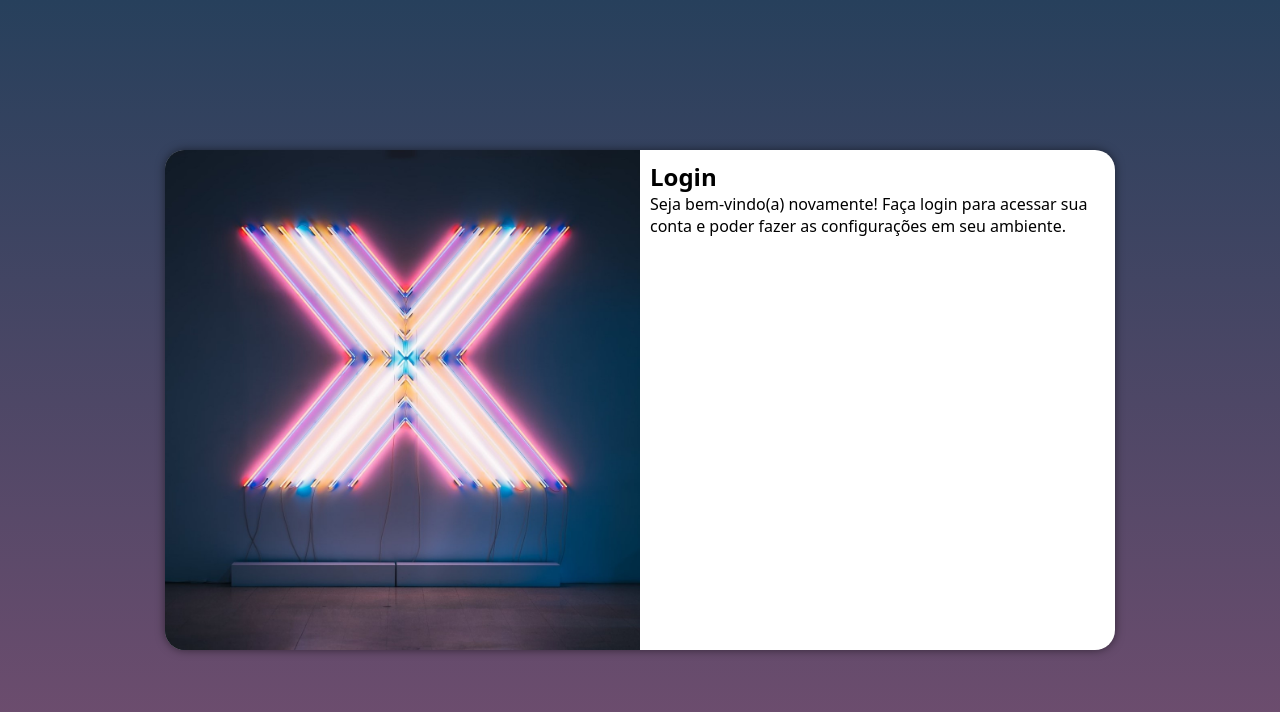
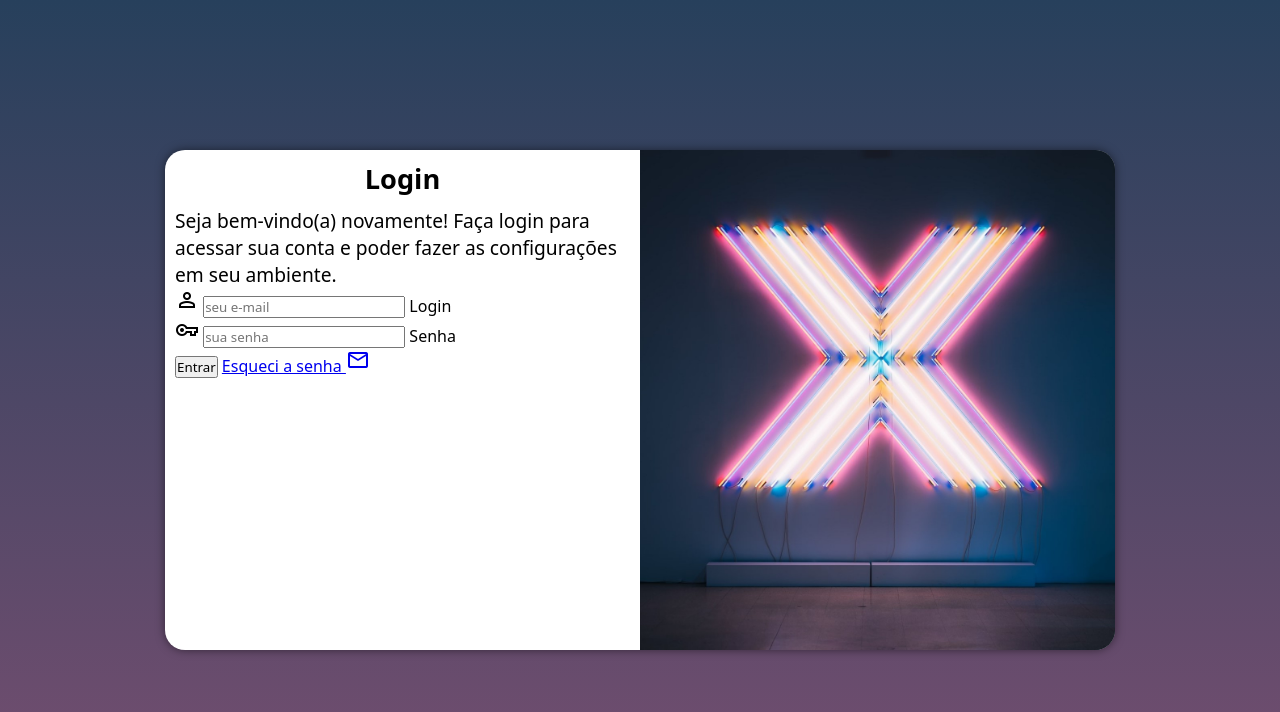
Before and after one commit to FelipeBaccho/projeto-login, a plain HTML site: page index.html in a window 1280 px wide. Drawn offline with nearby package versions, Linux system fonts and the light colour scheme.

Commit message:
Formulario adicionado

```diff
--- a/estilos/media-query.css
+++ b/estilos/media-query.css
@@ -31,13 +31,21 @@
     }
 
     section#login > div#imagem {
-        float: left;
+        float: right;
         width: 50%;
         height: 100%;
     }
 
     section#login > div#formulario {
-        float: right;
+        float: left;
         width: 50%;
     }
+
+    div#formulario > h1 {
+        font-size: 1.7em;
+    }
+
+    div#formulario > p {
+        font-size: 1.2em;
+    }
 }
--- a/estilos/style.css
+++ b/estilos/style.css
@@ -32,7 +32,7 @@ section#login {
     transform: translate(-50%, -50%);
     overflow: hidden; /* tudo que estiver fora da borda sera escondido */
     background-color: white;
-    width: 250px;
+    width: 260px;
     height: 500px;
     border-radius: 20px;
     box-shadow: 0px 0px 10px rgba(0, 0, 0, 0.500);
@@ -53,3 +53,12 @@ section#login > div#formulario {
     display: block;
     padding: 10px;
 }
+
+div#formulario > h1 {
+    text-align: center;
+    margin-bottom: 10px;
+}
+
+div#formulario > p {
+    font-size: .8em;
+}
--- a/index.html
+++ b/index.html
@@ -5,6 +5,7 @@
     <meta http-equiv="X-UA-Compatible" content="IE=edge">
     <meta name="viewport" content="width=device-width, initial-scale=1.0">
     <title>Tela de Login</title>
+    <link rel="stylesheet" href="https://fonts.googleapis.com/css2?family=Material+Symbols+Outlined:opsz,wght,FILL,GRAD@48,700,1,0" />
     <link rel="stylesheet" href="estilos/style.css">
     <link rel="stylesheet" href="estilos/media-query.css">
 </head>
@@ -15,8 +16,19 @@
             <div id="formulario">
                 <h1>Login</h1>
                 <p>Seja bem-vindo(a) novamente! Faça login para acessar sua conta e poder fazer as configurações em seu ambiente.</p>
-                <form action="login.php" method="post">
-
+                <form action="login.php" method="post" autocomplete="on">
+                    <div class="campo">
+                        <span class="material-symbols-outlined">person</span>
+                        <input type="email" name="login" id="idlogin" placeholder="seu e-mail" autocomplete="email" required maxlength="30">
+                        <label for="idlogin">Login</label>
+                    </div>
+                    <div class="campo">
+                        <span class="material-symbols-outlined">vpn_key</span>
+                        <input type="password" name="senha" id="idsenha" placeholder="sua senha" autocomplete="current-password" required minlength="8" maxlength="20">
+                        <label for="idsenha">Senha</label>
+                    </div>
+                    <input type="submit" value="Entrar">
+                    <a href="esqueci.html">Esqueci a senha <i class="material-symbols-outlined">mail</i></a>
                 </form>
             </div>
         </section>
```
